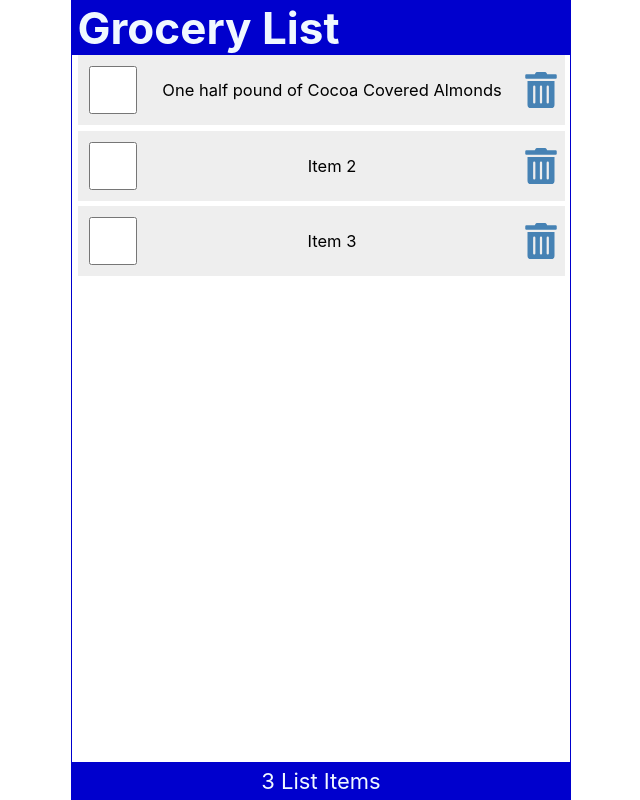
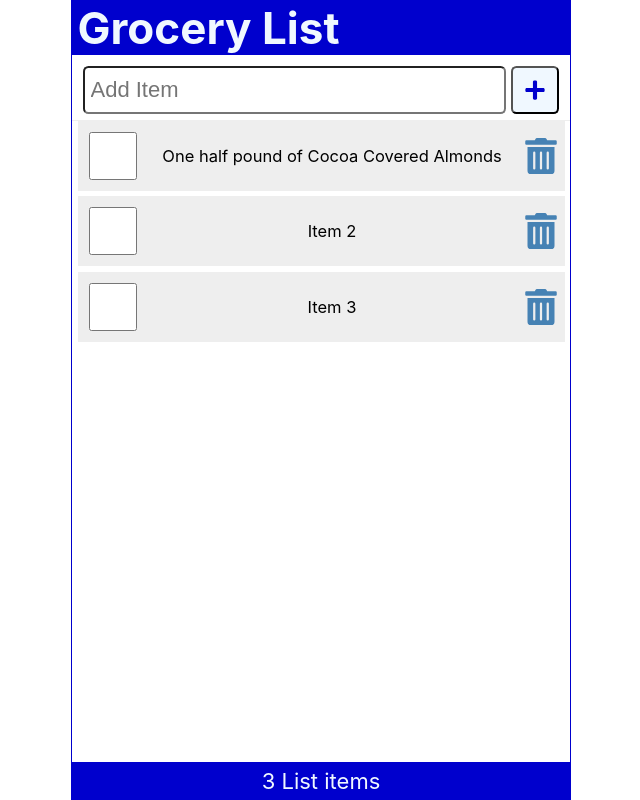
Before and after one commit to Ellsk/Grocery-List, a React (Create React App) app: page / in a window 1280 px wide. Shown: the whole page, without its empty margins (319-959 px from the left). Built offline with nearby package versions, Linux system fonts and the light colour scheme.

Commit message:
Added a AddItem component

```diff
--- a/package.json
+++ b/package.json
@@ -8,6 +8,7 @@
     "@testing-library/user-event": "^13.5.0",
     "react": "^18.2.0",
     "react-dom": "^18.2.0",
+    "react-icons": "^5.0.1",
     "react-scripts": "5.0.1",
     "web-vitals": "^2.1.4"
   },
@@ -34,8 +35,5 @@
       "last 1 firefox version",
       "last 1 safari version"
     ]
-  },
-  "devDependencies": {
-    "react-icons": "^5.0.1"
   }
 }
--- /dev/null
+++ b/src/AddItem.js
@@ -0,0 +1,25 @@
+import React from 'react'
+import { FaPlus } from 'react-icons/fa'
+
+const AddItem = () => {
+  return (
+    <form className='addForm'>
+        <label htmlFor='addItem'>Add Item</label>
+        <input
+            autoFocus
+            id='addItem'
+            type='text'
+            placeholder='Add Item'
+            required
+        />
+        <button
+            aria-label='Add Item'
+            type='submit'
+        >
+            <FaPlus />
+        </button>
+    </form>
+  )
+}
+
+export default AddItem
--- a/src/App.js
+++ b/src/App.js
@@ -4,6 +4,7 @@
 import Footer from './Footer';
 import Content from './Content';
 import { useState } from 'react';
+import AddItem from './AddItem';
 
 
 function App() {
@@ -43,6 +44,7 @@
   return (
     <div className="App">
        <Header title ="Grocery List"/>
+       <AddItem />
        <Content
           items={items}
           handleCheck={handleCheck}
--- a/src/Footer.js
+++ b/src/Footer.js
@@ -4,7 +4,7 @@
     // const today = new Date();
   return (
     <footer>
-       <p> {length} List Items</p>
+       <p> {length} List {length == 1 ? ("item"):("items") }</p>
         {/* <p> Copyright &copy; {today.getFullYear()} </p> */}
     </footer>
   )
--- a/src/LineItem.js
+++ b/src/LineItem.js
@@ -3,7 +3,7 @@
 
 const LineItem = ({ item, handleCheck, handleDelete}) => {
   return (
-    <li className='item' key={item.id}>
+    <li className='item'>
         <input
             type='checkbox'
             onChange={() => handleCheck(item.id)}
--- a/src/index.css
+++ b/src/index.css
@@ -116,3 +116,46 @@
   color: red;
   outline: none;
 }
+
+.addForm {
+  width: 100%;
+  display: flex;
+  justify-content: flex-start;
+  margin: 0.5rem 0 0;
+  padding: 0 0.5rem 0.25rem;
+  border-bottom: 1px solid #eee;
+}
+
+.addForm label {
+  position: absolute;
+  left: -99999px;
+}
+
+.addForm input[type='text'] {
+  flex-grow: 1;
+  max-width: calc(100% - 50px);
+  min-height: 48px;
+  font-size: 1rem;
+  padding: 0.25rem;
+  border-radius: 0.25rem;
+  margin-right: 0.25rem;
+  outline: none;
+}
+
+button {
+  height: 48px;
+  min-width: 48px;
+  border-radius: 0.25rem;
+  padding: 0.5rem;
+  font-size: 1rem;
+  background-color: aliceblue;
+  color: mediumblue;
+  cursor: pointer;
+}
+
+button:focus,
+button:hover {
+  color: white;
+  background-color: limegreen;
+  outline: none;
+}
```
Also changed, not shown: 1 other file (tests, documents, lock files or other folders).
